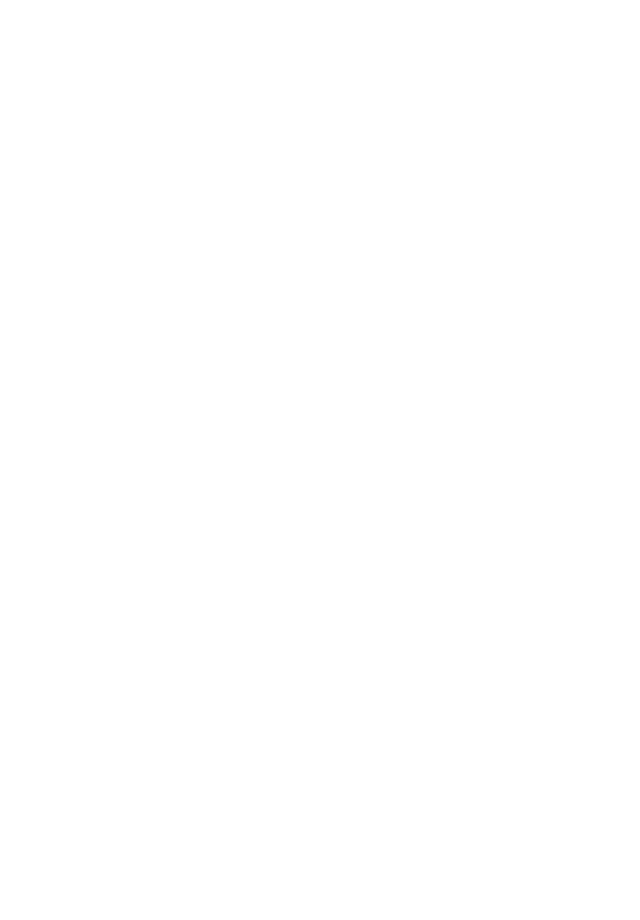
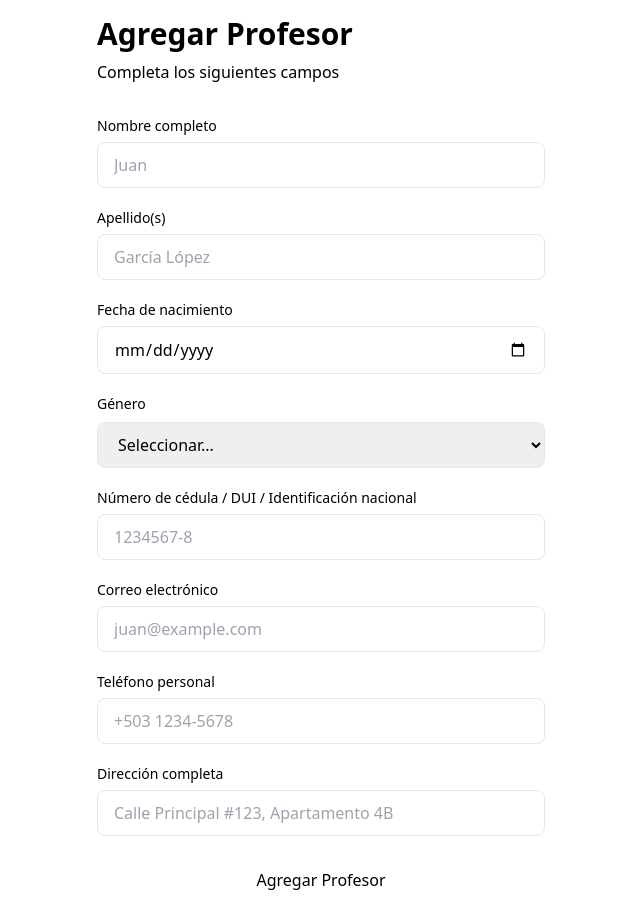
Before and after one commit to luiscr09/SistemaColegio, a React (Vite) app: page /teacher in a window 1280 px wide. Before the commit this address had no page. Shown: the whole page, without its empty margins (319-959 px from the left). Before the commit the page ends 800 px from the top, so only its background shows below. Built offline with nearby package versions, Linux system fonts and the light colour scheme.

Commit message:
agregar profesores en el formulario

```diff
--- a/src/App.tsx
+++ b/src/App.tsx
@@ -1,10 +1,9 @@
-import { Routes, Route, Link } from 'react-router-dom'
+import { Routes, Route } from 'react-router-dom'
 import './App.css'
 import Login from './views/login'
 import Student from './views/student'
 import HomePage from './views/home'
-
-
+import { Teacher } from './views/teacher'
 
 function App() {
   return (
@@ -15,6 +14,7 @@
         <Route element={<Student/>} path='student'/>
         <Route element={<Login/>} path='login'/>
         <Route element={<HomePage/>} path='home'/>
+        <Route element={<Teacher/>} path='teacher'/>
       </Routes>
     </>
   )
--- /dev/null
+++ b/src/components/search.tsx
@@ -0,0 +1,34 @@
+import React from "react"
+
+interface SelectProps extends React.SelectHTMLAttributes<HTMLSelectElement> {
+  label?: string
+  error?: string
+  options: Array<{ value: string; label: string }>
+}
+
+export const Select = React.forwardRef<HTMLSelectElement, SelectProps>(
+  ({ label, error, options, className, ...props }, ref) => {
+    return (
+      <div className="w-full">
+        {label && <label className="block text-sm font-medium text-foreground mb-2">{label}</label>}
+        <select
+          ref={ref}
+          className={`w-full px-4 py-2.5 border border-border rounded-lg bg-background text-foreground focus:outline-none focus:ring-2 focus:ring-primary focus:border-transparent transition-all ${
+            error ? "border-destructive" : ""
+          } ${className || ""}`}
+          {...props}
+        >
+          <option value="">Seleccionar...</option>
+          {options.map((option) => (
+            <option key={option.value} value={option.value}>
+              {option.label}
+            </option>
+          ))}
+        </select>
+        {error && <p className="text-sm text-destructive mt-1">{error}</p>}
+      </div>
+    )
+  },
+)
+
+Select.displayName = "Select"
--- /dev/null
+++ b/src/views/teacher.tsx
@@ -0,0 +1,209 @@
+import type React from "react"
+import { useState } from "react"
+import Input from "../components/input"
+import { Select } from "../components/search"
+import { supabase } from "../lib/supabase"
+
+interface FormErrors {
+  [key: string]: string
+}
+
+export function Teacher() {
+  const [formData, setFormData] = useState({
+    nombreCompleto: "",
+    apellidos: "",
+    fechaNacimiento: "",
+    genero: "",
+    identificacion: "",
+    correoElectronico: "",
+    telefonoPersonal: "",
+    direccionCompleta: "",
+  })
+
+  const [errors, setErrors] = useState<FormErrors>({})
+  const [isSubmitted, setIsSubmitted] = useState(false)
+
+  const validateForm = (): boolean => {
+    const newErrors: FormErrors = {}
+
+    if (!formData.nombreCompleto.trim()) newErrors.nombreCompleto = "El nombre completo es requerido"
+    if (!formData.apellidos.trim()) newErrors.apellidos = "Los apellidos son requeridos"
+    if (!formData.fechaNacimiento) newErrors.fechaNacimiento = "La fecha de nacimiento es requerida"
+    if (!formData.genero) newErrors.genero = "El género es requerido"
+    if (!formData.identificacion.trim()) newErrors.identificacion = "La identificación es requerida"
+    if (!formData.correoElectronico.trim()) {
+      newErrors.correoElectronico = "El correo electrónico es requerido"
+    } else if (!/^[^\s@]+@[^\s@]+\.[^\s@]+$/.test(formData.correoElectronico)) {
+      newErrors.correoElectronico = "El correo electrónico no es válido"
+    }
+    if (!formData.telefonoPersonal.trim()) newErrors.telefonoPersonal = "El teléfono personal es requerido"
+    if (!formData.direccionCompleta.trim()) newErrors.direccionCompleta = "La dirección completa es requerida"
+
+    setErrors(newErrors)
+    return Object.keys(newErrors).length === 0
+  }
+
+  const handleChange = (e: React.ChangeEvent<HTMLInputElement | HTMLSelectElement>) => {
+    const { name, value } = e.target
+    setFormData((prev) => ({
+      ...prev,
+      [name]: value,
+    }))
+    if (errors[name]) {
+      setErrors((prev) => ({
+        ...prev,
+        [name]: "",
+      }))
+    }
+  }
+
+  // 🔥 Aquí agregamos la funcionalidad para guardar en Supabase
+  const handleSubmit = async (e: React.FormEvent<HTMLFormElement>) => {
+    e.preventDefault()
+
+    if (validateForm()) {
+      console.log("Datos del formulario:", formData)
+
+      // Mapeo al formato de la tabla en Supabase
+      const teacherData = {
+        name: formData.nombreCompleto,
+        lastname: formData.apellidos,
+        birthday: formData.fechaNacimiento,
+        gender: formData.genero === "masculino", // true = masculino, false = femenino
+        email: formData.correoElectronico,
+        phone: formData.telefonoPersonal,
+        address: formData.direccionCompleta,
+        state: true,
+      }
+
+      // Inserción a Supabase
+      const { data, error } = await supabase.from("teacher").insert([teacherData])
+
+      if (error) {
+        console.error("Error al guardar el profesor:", error)
+        alert("❌ Error al guardar el profesor: " + error.message)
+        return
+      }
+
+      console.log("✅ Profesor guardado:", data)
+      setIsSubmitted(true)
+
+      // Reiniciar el formulario
+      setFormData({
+        nombreCompleto: "",
+        apellidos: "",
+        fechaNacimiento: "",
+        genero: "",
+        identificacion: "",
+        correoElectronico: "",
+        telefonoPersonal: "",
+        direccionCompleta: "",
+      })
+
+      setTimeout(() => setIsSubmitted(false), 2000)
+    }
+  }
+
+  return (
+    <div className="min-h-screen bg-background flex items-center justify-center p-4">
+      <div className="w-full max-w-md">
+        <div className="mb-8">
+          <h1 className="text-3xl font-bold text-foreground mb-2">Agregar Profesor</h1>
+          <p className="text-muted-foreground">Completa los siguientes campos</p>
+        </div>
+
+        {isSubmitted && (
+          <div className="mb-6 p-4 bg-green-50 border border-green-200 rounded-lg">
+            <p className="text-green-800 text-sm font-medium">✓ Profesor agregado exitosamente</p>
+          </div>
+        )}
+
+        <form onSubmit={handleSubmit} className="space-y-5">
+          <Input
+            label="Nombre completo"
+            name="nombreCompleto"
+            placeholder="Juan"
+            value={formData.nombreCompleto}
+            onChange={handleChange}
+            error={errors.nombreCompleto}
+          />
+
+          <Input
+            label="Apellido(s)"
+            name="apellidos"
+            placeholder="García López"
+            value={formData.apellidos}
+            onChange={handleChange}
+            error={errors.apellidos}
+          />
+
+          <Input
+            label="Fecha de nacimiento"
+            name="fechaNacimiento"
+            type="date"
+            value={formData.fechaNacimiento}
+            onChange={handleChange}
+            error={errors.fechaNacimiento}
+          />
+
+          <Select
+            label="Género"
+            name="genero"
+            value={formData.genero}
+            onChange={handleChange}
+            error={errors.genero}
+            options={[
+              { value: "masculino", label: "Masculino" },
+              { value: "femenino", label: "Femenino" },
+            ]}
+          />
+
+          <Input
+            label="Número de cédula / DUI / Identificación nacional"
+            name="identificacion"
+            placeholder="1234567-8"
+            value={formData.identificacion}
+            onChange={handleChange}
+            error={errors.identificacion}
+          />
+
+          <Input
+            label="Correo electrónico"
+            name="correoElectronico"
+            type="email"
+            placeholder="juan@example.com"
+            value={formData.correoElectronico}
+            onChange={handleChange}
+            error={errors.correoElectronico}
+          />
+
+          <Input
+            label="Teléfono personal"
+            name="telefonoPersonal"
+            type="tel"
+            placeholder="+503 1234-5678"
+            value={formData.telefonoPersonal}
+            onChange={handleChange}
+            error={errors.telefonoPersonal}
+          />
+
+          <Input
+            label="Dirección completa"
+            name="direccionCompleta"
+            placeholder="Calle Principal #123, Apartamento 4B"
+            value={formData.direccionCompleta}
+            onChange={handleChange}
+            error={errors.direccionCompleta}
+          />
+
+          <button
+            type="submit"
+            className="w-full mt-8 px-4 py-3 bg-primary text-primary-foreground font-medium rounded-lg hover:opacity-90 transition-opacity focus:outline-none focus:ring-2 focus:ring-primary focus:ring-offset-2"
+          >
+            Agregar Profesor
+          </button>
+        </form>
+      </div>
+    </div>
+  )
+}
```
